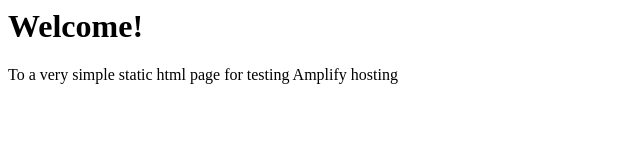
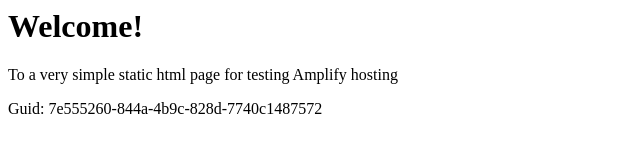
Before and after one commit to aws-aemilia-lhr/Github-PR-Commit-Integration-Test-DoNotTouch-GitHubAutoBuildCanaryTest-v1-preprod-eu-west-2, a website: page src/index.html in a window 1280 px wide. Shown: the whole page, without its empty margins (0-640 px from the left). Drawn offline with Linux system fonts and the light colour scheme.

Commit message:
commit from integ tests

```diff
--- a/src/index.html
+++ b/src/index.html
@@ -1,3 +1,5 @@
+
+
 <html lang="en">
 
 <head>
@@ -10,6 +12,6 @@
 <body>
     <h1>Welcome!</h1>
     <p>To a very simple static html page for testing Amplify hosting</p>
-</body>
+    <p>Guid: 7e555260-844a-4b9c-828d-7740c1487572</p></body>
 
 </html>
```
